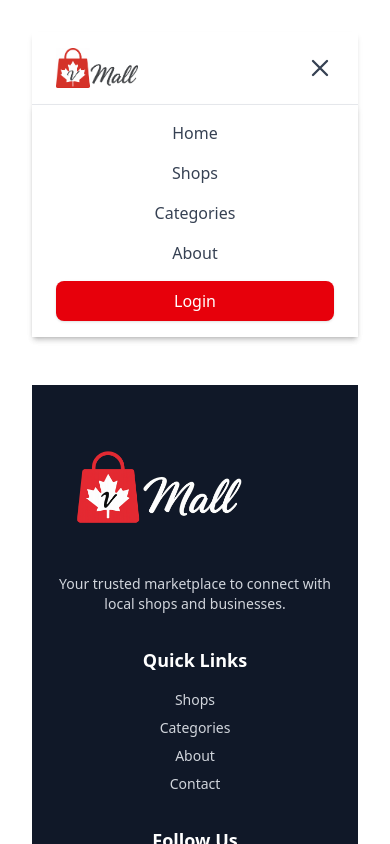
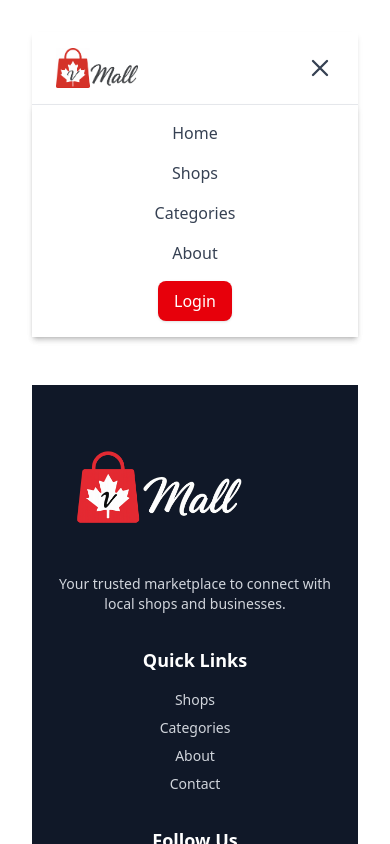
Before and after one commit to SarahAlAshwal/Qaoni-frontend, a React (Vite) app: page /my-shop in a window 390 px wide. Both pictures are taken after a click on the button "Toggle menu". Shown: the top 844 px of the page. Built offline with nearby package versions, Linux system fonts and the light colour scheme; no server answers.

Commit message:
add Auth0 functionality

```diff
--- a/package.json
+++ b/package.json
@@ -10,6 +10,7 @@
     "preview": "vite preview"
   },
   "dependencies": {
+    "@auth0/auth0-react": "^2.4.0",
     "@reduxjs/toolkit": "^2.9.0",
     "@tailwindcss/vite": "^4.1.13",
     "react": "^19.1.1",
--- a/src/App.tsx
+++ b/src/App.tsx
@@ -3,11 +3,10 @@ import './App.css';
 import Header from './components/Layouts/Header';
 import Footer from './components/Layouts/Footer';
 import HomePage from "./components/Pages/HomePage";
-import ProtectedRoute from "./assets/ProtectedRoutes";
-import { useAppSelector } from "./store/hooks";
+import ProtectedRoute from "./ProtectedRoutes";
 
 function App() {
-  const isAuthenticated = useAppSelector((state) => state.userInfo.isAuthenticated);
+
   return (
       <div className="flex flex-col min-h-screen">
       <Header />
@@ -20,7 +19,16 @@ function App() {
           <Route
             path="/dashboard"
             element={
-              <ProtectedRoute isAuthenticated={isAuthenticated}>
+              <ProtectedRoute  requiredRole="admin">
+                {/* <DashboardPage /> */}
+                <h1>Dashboard</h1>
+              </ProtectedRoute>
+            }
+          />
+          <Route
+            path="/myShop"
+            element={
+              <ProtectedRoute  requiredRole="shop_owner">
                 {/* <DashboardPage /> */}
                 <h1>Dashboard</h1>
               </ProtectedRoute>
--- /dev/null
+++ b/src/ProtectedRoutes.tsx
@@ -0,0 +1,40 @@
+import React from 'react';
+import { useAuth, type UserRole } from './hooks/useAuth';
+
+interface ProtectedRouteProps {
+  children: React.ReactNode;
+  requiredRole?: UserRole;
+  requireAuth?: boolean;
+}
+
+const ProtectedRoute: React.FC<ProtectedRouteProps> = ({
+  children,
+  requiredRole,
+  requireAuth = true
+}) => {
+  const { isAuthenticated, isLoading, hasRole, login } = useAuth();
+
+  // Show loading spinner while checking authentication
+  if (isLoading) {
+    return <div className="flex justify-center items-center min-h-screen">
+      <div className="animate-spin rounded-full h-32 w-32 border-b-2 border-gray-900"></div>
+    </div>;
+  }
+
+  // If authentication is required but user is not authenticated
+  if (requireAuth && !isAuthenticated) {
+    login();
+    return null;
+  }
+
+  // If specific role is required but user doesn't have it
+  if (requiredRole && isAuthenticated && !hasRole(requiredRole)) {
+    // Log out the user and redirect to login
+    login();
+    return null;
+  }
+
+  return <>{children}</>;
+};
+
+export default ProtectedRoute
--- a/src/assets/ProtectedRoutes.tsx
+++ /dev/null
@@ -1,14 +0,0 @@
-import React from 'react';
-import { Navigate } from "react-router-dom";
-
-interface ProtectedRouteProps {
-  isAuthenticated: boolean;
-  children: React.ReactNode;
-}
-
-export default function ProtectedRoute({ isAuthenticated, children }: ProtectedRouteProps) {
-  if (!isAuthenticated) {
-    return <Navigate to="/login" replace />;
-  }
-  return children;
-}
--- a/src/components/layouts/Header.tsx
+++ b/src/components/layouts/Header.tsx
@@ -1,9 +1,11 @@
 // src/components/Header.tsx
 import { type FC, useState } from "react";
+import { useAuth } from "../../hooks/useAuth";
 import { Link } from "react-router-dom";
 
 const Header: FC = () => {
   const [isOpen, setIsOpen] = useState(false);
+ const { user, isAuthenticated, isAdmin, isShopOwner, login, logout } = useAuth();
 
   return (
     <header className="w-full shadow-md bg-white">
@@ -19,16 +21,42 @@ const Header: FC = () => {
           <Link to="/shops" className="hover:text-red-600">Shops</Link>
           <Link to="/categories" className="hover:text-red-600">Categories</Link>
           <Link to="/about" className="hover:text-red-600">About</Link>
+           {isAuthenticated && (
+              <>
+                {isShopOwner() && (
+                  <Link to="/shops/my-shop" className="hover:text-blue-200">
+                    My Shop
+                  </Link>
+                )}
+                {isAdmin() && (
+                  <Link to="/dashboard" className="hover:text-blue-200">
+                    Dashboard
+                  </Link>
+                )}
+              </>
+            )}
         </nav>
 
         {/* Login button (desktop only) */}
         <div className="hidden md:block">
-          <Link
-            to="/login"
-            className="bg-red-600 text-white px-4 py-2 rounded-lg shadow hover:bg-red-700 transition"
-          >
-            Login
-          </Link>
+          {!isAuthenticated ? (
+            <button
+              onClick={() => login()}
+              className="bg-red-600 text-white px-4 py-2 rounded-lg shadow hover:bg-red-700 transition"
+            >
+              Login
+            </button>
+          ) : (
+            <div className="flex items-center space-x-3">
+              <span className="text-gray-700">{user?.name}</span>
+              <button
+                onClick={() => logout()}
+                className="bg-gray-600 text-white px-4 py-2 rounded-lg shadow hover:bg-gray-700 transition"
+              >
+                Logout
+              </button>
+            </div>
+          )}
         </div>
 
         {/* Hamburger button (mobile only) */}
@@ -61,13 +89,26 @@ const Header: FC = () => {
             <Link to="/about" className="hover:text-red-600" onClick={() => setIsOpen(false)}>About</Link>
 
             {/* Login button (mobile) */}
-            <Link
-              to="/login"
-              onClick={() => setIsOpen(false)}
-              className="bg-red-600 text-white px-4 py-2 rounded-lg shadow hover:bg-red-700 transition text-center"
-            >
-              Login
-            </Link>
+           <div>
+             {!isAuthenticated ? (
+                <button
+                    onClick={() => login()}
+                    className="bg-red-600 text-white px-4 py-2 rounded-lg shadow hover:bg-red-700 transition"
+                >
+                    Login
+                </button>
+            ) : (
+            <div className="flex items-center space-x-3">
+              <span className="text-gray-700">{user?.name}</span>
+              <button
+                onClick={() => logout()}
+                className="bg-gray-600 text-white px-4 py-2 rounded-lg shadow hover:bg-gray-700 transition"
+              >
+                Logout
+              </button>
+            </div>
+          )}
+           </div>
           </nav>
         </div>
       )}
--- /dev/null
+++ b/src/hooks/useAuth.ts
@@ -0,0 +1,76 @@
+// src/hooks/useAuth.ts
+import { useAuth0 } from '@auth0/auth0-react';
+
+export type UserRole = 'admin' | 'shop_owner';
+
+export interface AuthUser {
+  id: string;
+  email: string;
+  name: string;
+  role: UserRole;
+}
+
+export const useAuth = () => {
+  const {
+    user,
+    isAuthenticated,
+    isLoading,
+    loginWithRedirect,
+    logout,
+    getAccessTokenSilently
+  } = useAuth0();
+
+  // Extract role from the custom claim
+  const getUserRole = (): UserRole => {
+    if (!user) return 'shop_owner';
+    const roleClaimKey = 'https://yourapp.com/role';
+    return (user as any)[roleClaimKey] || 'shop_owner';
+  };
+
+  const authUser: AuthUser | null = user ? {
+    id: user.sub || '',
+    email: user.email || '',
+    name: user.name || '',
+    role: getUserRole()
+  } : null;
+
+  const isAdmin = () => {
+    return authUser?.role === 'admin';
+  };
+
+  const isShopOwner = () => {
+    return authUser?.role === 'shop_owner';
+  };
+
+  const hasRole = (role: UserRole) => {
+    return authUser?.role === role;
+  };
+
+  const login = () => {
+    loginWithRedirect({
+      appState: {
+        returnTo: window.location.pathname
+      }
+    });
+  };
+
+  const logoutUser = () => {
+    logout({
+      logoutParams: {
+        returnTo: window.location.origin
+      }
+    });
+  };
+
+  return {
+    user: authUser,
+    isAuthenticated,
+    isLoading,
+    isAdmin,
+    isShopOwner,
+    hasRole,
+    login,
+    logout: logoutUser,
+    getAccessTokenSilently
+  };
+};
--- a/src/main.tsx
+++ b/src/main.tsx
@@ -5,13 +5,25 @@ import { store } from './store/index.ts';
 import './index.css';
 import App from './App.tsx';
 import { BrowserRouter } from "react-router-dom";
+import { Auth0Provider } from "@auth0/auth0-react";
+
+const domain = import.meta.env.VITE_AUTH_DOMAIN;
+const clientId = import.meta.env.VITE_AUTH_CLIENT_ID;
 
 createRoot(document.getElementById('root')!).render(
   <StrictMode>
-    <Provider store={store}>
-      <BrowserRouter>
-         <App />
-      </BrowserRouter>
-    </Provider>
+    <Auth0Provider
+      domain={domain}
+      clientId={clientId}
+      authorizationParams={{
+        redirect_uri: window.location.origin, // after login, return here
+      }}
+    >
+      <Provider store={store}>
+        <BrowserRouter>
+          <App />
+        </BrowserRouter>
+      </Provider>
+    </Auth0Provider>
   </StrictMode>,
 )
```
Also changed, not shown: 1 other file (tests, documents, lock files or other folders).
